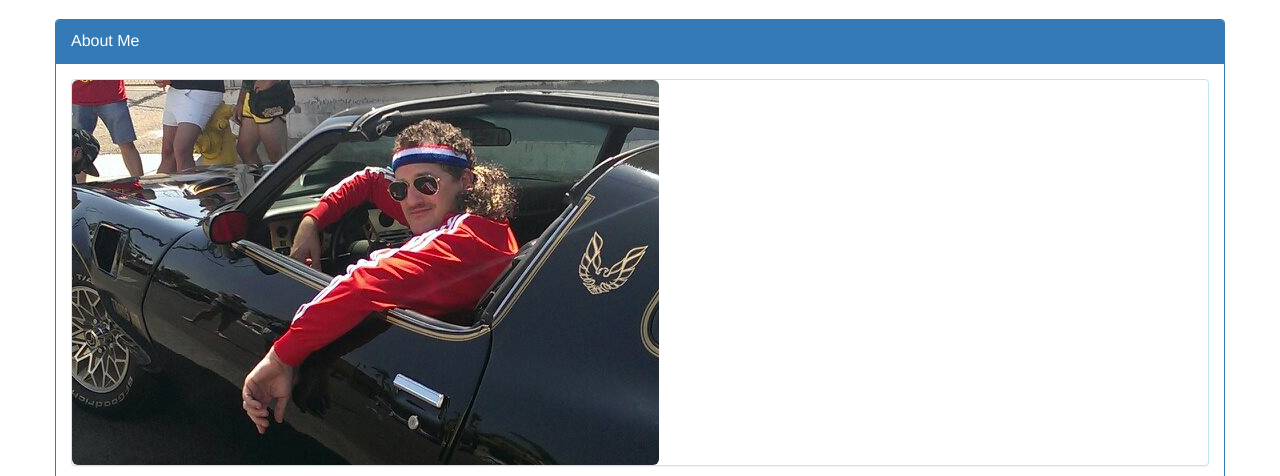
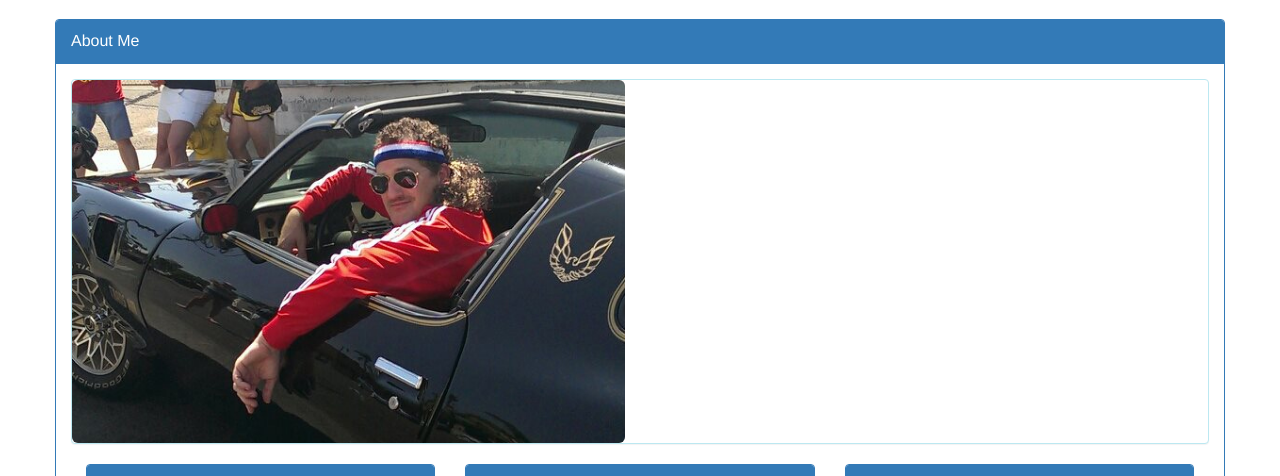
Before and after one commit to louissimps/InteractiveResume, a Django app: template app/templates/app/index.html in a window 1280 px wide. Shown: the part 51-527 px from the top of the page. Run offline with Django 3.2, Linux system fonts and the light colour scheme; the template is opened without the code that fills it: values that come from a table or form of the project are taken from there, others are empty; data comes from the database, SQL or seed files in the repository; some libraries are stand-ins or nearby versions; some web fonts are replaced.

Commit message:
Fixed Layout on index

```diff
--- a/app/static/app/content/styles.css
+++ b/app/static/app/content/styles.css
@@ -1,9 +1,6 @@
 .small-panel {
     white-space: nowrap;
     max-width:400px
-}
-.aboutme-panel {
-    height:385px
 }
 
 .timeline {
--- a/app/templates/app/index.html
+++ b/app/templates/app/index.html
@@ -12,12 +12,12 @@
             <div class="panel-body">
                 <div class="panel panel-info">
                     <div class="row">
-                        <div class="col-md-6">
-                            <img class="img-rounded" src="{% static 'app/img/profile.jpg' %}"
+                        <div class="col-lg-6 col-md-6 col-sm-12 col-xs-12">
+                            <img class="img-rounded img-responsive" src="{% static 'app/img/profile.jpg' %}"
                                  title="Louie Simpson Profile" alt="Louie Simpson Profile">
                         </div>
 
-                        <div class="col-md-6">
+                        <div class="col-lg-6 col-md-6 col-sm-12 col-xs-12">
                             <div class="panel-body aboutme-panel">{{ current_resume.about_me | safe }}</div>
                         </div>
 
```
